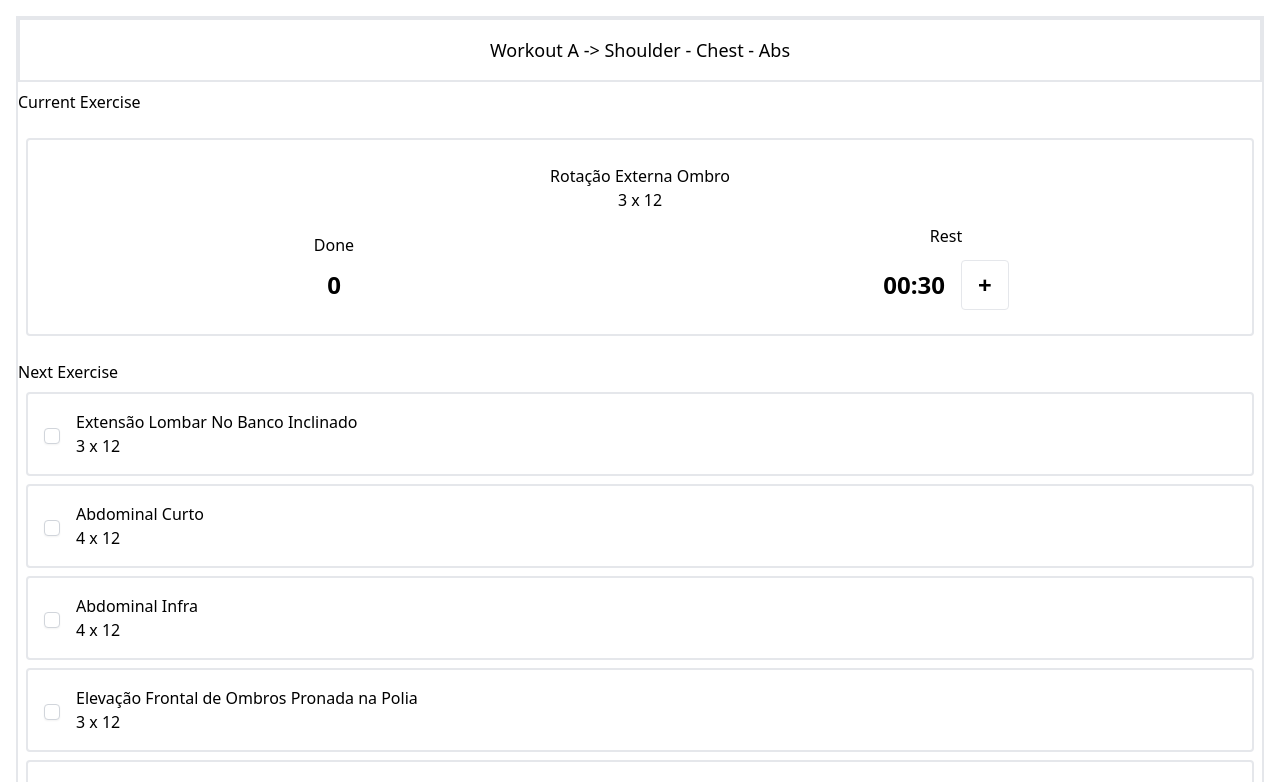
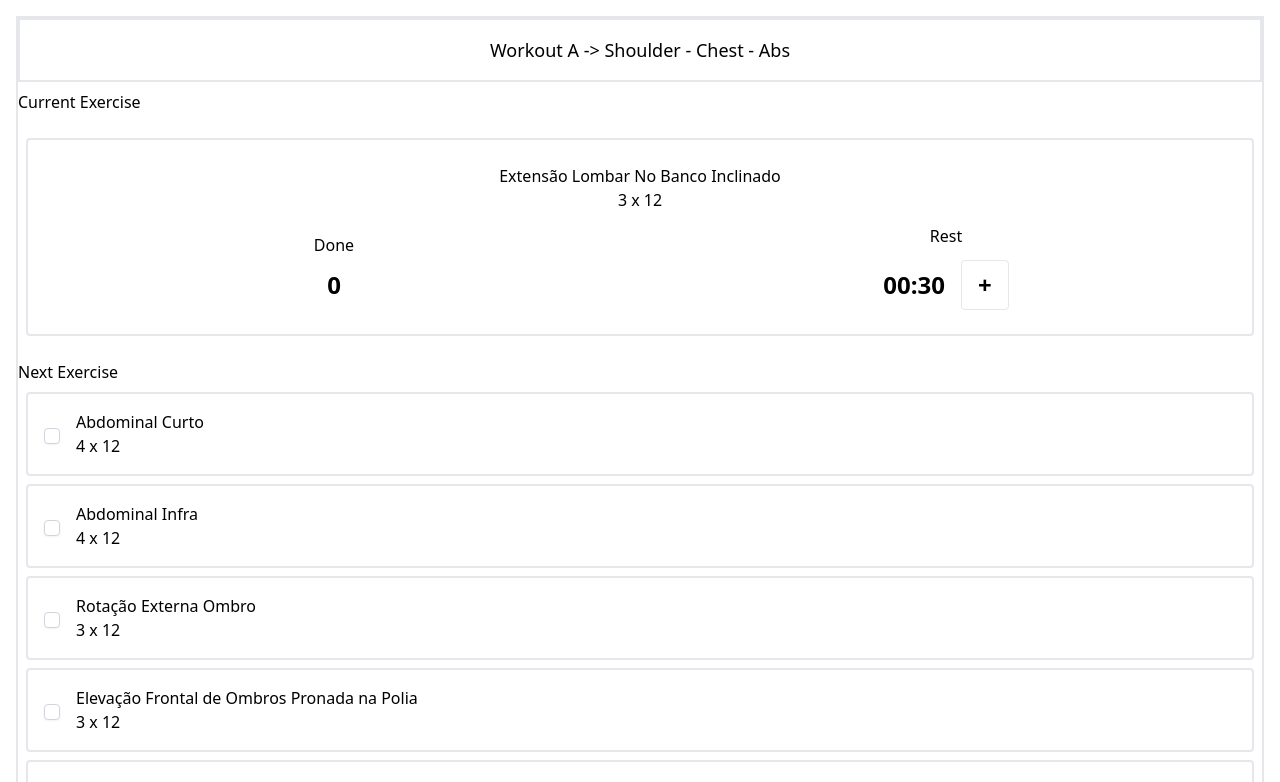
Before and after one commit to pablomuro/pablomuro-workout, a Vue app: page / in a window 1280 px wide. Shown: the top 782 px of the page. Built offline with nearby package versions, Linux system fonts and the light colour scheme.

Commit message:
fix/exercise postion

```diff
--- a/src/App.vue
+++ b/src/App.vue
@@ -51,18 +51,17 @@ export default defineComponent({
     workoutIndex = workoutIndex >= 0 ? workoutIndex : 0
 
     const workout = ref<Workout>(workoutList[workoutIndex] as Workout)
-    const doneExerciseList = ref<Exercise[]>([])
-    const currentExercise = ref<Exercise>({
-      ...(workout.value.exercises.shift() as Exercise),
-    })
-    currentExercise.value.done = false
-
     if (workoutIndex % 2 == 0) {
       workout.value.exercises = (abdominal as any as Exercise[]).concat(
         workout.value.exercises
       )
       workout.value['muscule-group'].push('Abs')
     }
+    const doneExerciseList = ref<Exercise[]>([])
+    const currentExercise = ref<Exercise>({
+      ...(workout.value.exercises.shift() as Exercise),
+    })
+    currentExercise.value.done = false
 
     workout.value.header = `Workout ${workout.value.workout} -> ${workout.value[
       'muscule-group'
```
